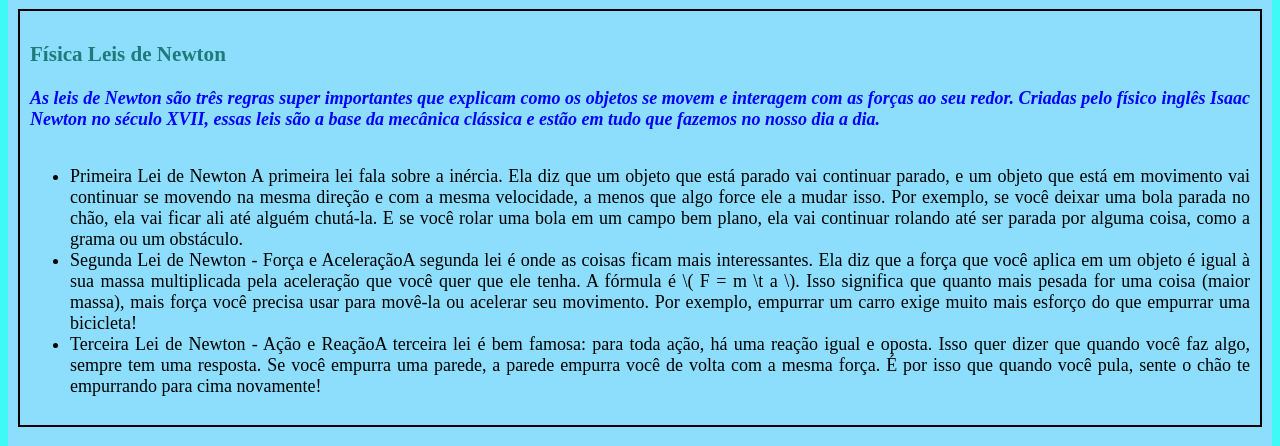
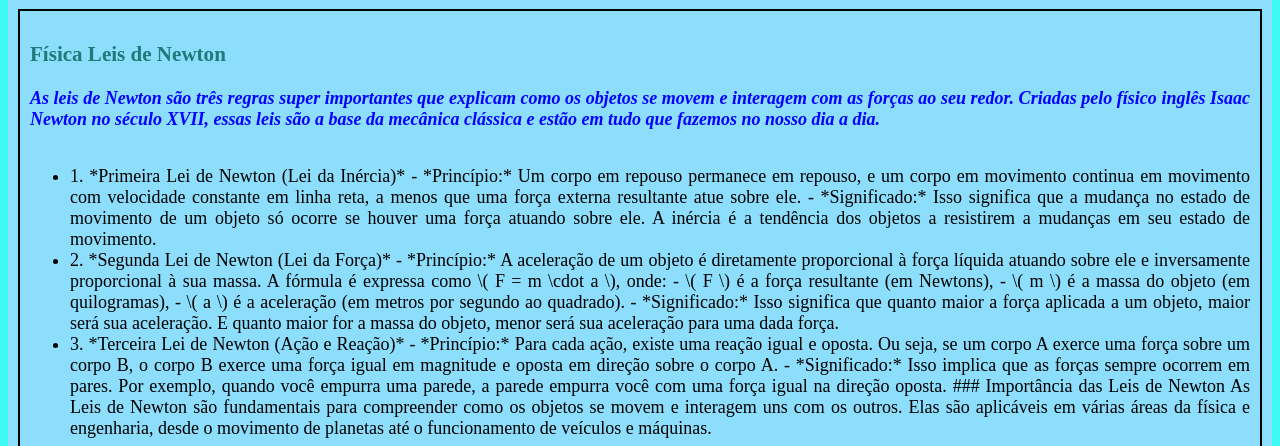
Before and after one commit to oMurilin12/Murilo12, a plain HTML site: page index.html in a window 1280 px wide. Shown: the part 199-645 px from the top of the page. Drawn offline with Linux system fonts and the light colour scheme; a script that the page names is missing.

Commit message:
Update index.html

```diff
--- a/index.html
+++ b/index.html
@@ -25,9 +25,22 @@ href='style.css'>
 <h3>Física Leis de Newton</h3>
 <p><i><b>As leis de Newton são três regras super importantes que explicam como os objetos se movem e interagem com as forças ao seu redor. Criadas pelo físico inglês Isaac Newton no século XVII, essas leis são a base da mecânica clássica e estão em tudo que fazemos no nosso dia a dia.</b></i></p>
 <ul id="lista02">
-<li>Primeira Lei de Newton A primeira lei fala sobre a inércia. Ela diz que um objeto que está parado vai continuar parado, e um objeto que está em movimento vai continuar se movendo na mesma direção e com a mesma velocidade, a menos que algo force ele a mudar isso. Por exemplo, se você deixar uma bola parada no chão, ela vai ficar ali até alguém chutá-la. E se você rolar uma bola em um campo bem plano, ela vai continuar rolando até ser parada por alguma coisa, como a grama ou um obstáculo.</li>
-<li>Segunda Lei de Newton - Força e AceleraçãoA segunda lei é onde as coisas ficam mais interessantes. Ela diz que a força que você aplica em um objeto é igual à sua massa multiplicada pela aceleração que você quer que ele tenha. A fórmula é \( F = m \t a \). Isso significa que quanto mais pesada for uma coisa (maior massa), mais força você precisa usar para movê-la ou acelerar seu movimento. Por exemplo, empurrar um carro exige muito mais esforço do que empurrar uma bicicleta!</li>
-<li>Terceira Lei de Newton - Ação e ReaçãoA terceira lei é bem famosa: para toda ação, há uma reação igual e oposta. Isso quer dizer que quando você faz algo, sempre tem uma resposta. Se você empurra uma parede, a parede empurra você de volta com a mesma força. É por isso que quando você pula, sente o chão te empurrando para cima novamente!
+<li> 1. *Primeira Lei de Newton (Lei da Inércia)*
+- *Princípio:* Um corpo em repouso permanece em repouso, e um corpo em movimento continua em movimento com velocidade constante em linha reta, a menos que uma força externa resultante atue sobre ele.
+- *Significado:* Isso significa que a mudança no estado de movimento de um objeto só ocorre se houver uma força atuando sobre ele. A inércia é a tendência dos objetos a resistirem a mudanças em seu estado de movimento.
+</li>
+<li>2. *Segunda Lei de Newton (Lei da Força)*
+- *Princípio:* A aceleração de um objeto é diretamente proporcional à força líquida atuando sobre ele e inversamente proporcional à sua massa. A fórmula é expressa como \( F = m \cdot a \), onde:
+  - \( F \) é a força resultante (em Newtons),
+  - \( m \) é a massa do objeto (em quilogramas),
+  - \( a \) é a aceleração (em metros por segundo ao quadrado).
+- *Significado:* Isso significa que quanto maior a força aplicada a um objeto, maior será sua aceleração. E quanto maior for a massa do objeto, menor será sua aceleração para uma dada força.</li>
+<li> 3. *Terceira Lei de Newton (Ação e Reação)*
+- *Princípio:* Para cada ação, existe uma reação igual e oposta. Ou seja, se um corpo A exerce uma força sobre um corpo B, o corpo B exerce uma força igual em magnitude e oposta em direção sobre o corpo A.
+- *Significado:* Isso implica que as forças sempre ocorrem em pares. Por exemplo, quando você empurra uma parede, a parede empurra você com uma força igual na direção oposta.
+
+### Importância das Leis de Newton
+As Leis de Newton são fundamentais para compreender como os objetos se movem e interagem uns com os outros. Elas são aplicáveis em várias áreas da física e engenharia, desde o movimento de planetas até o funcionamento de veículos e máquinas.
 </li>
 </ul>
 </div>
```
